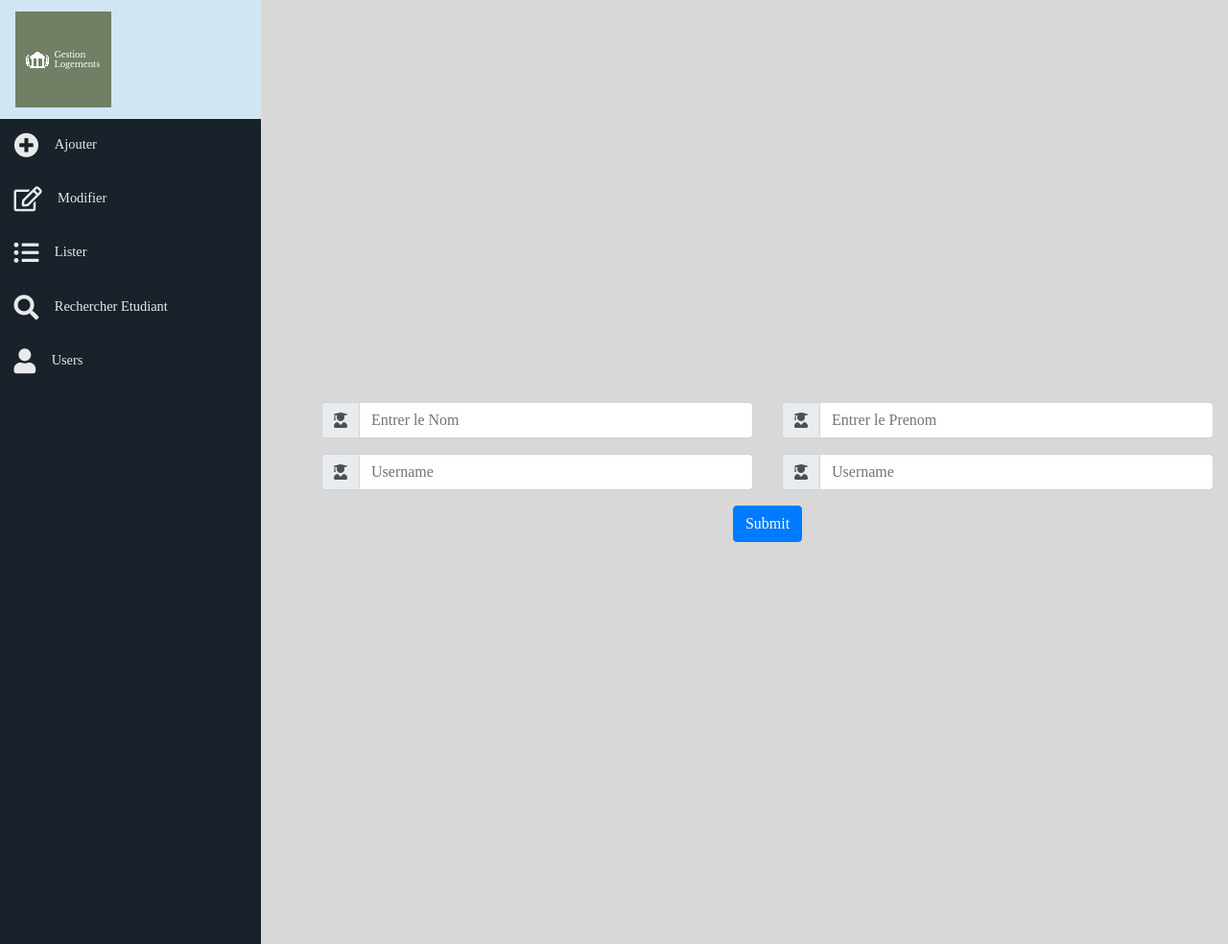
After one commit to ibou05003/GestionBourseEtudiants, a PHP site: page /pages/ajoutEtudiant.php in a window 1280 px wide. The commit adds this page. Shown: the whole page at 96% size. Run offline with PHP 8.4, Linux system fonts and the light colour scheme; the visitor is signed in with stand-in values (Sample User, id 1); some libraries are stand-ins or nearby versions.

Commit message:
realisation formulaires

```diff
--- /dev/null
+++ b/css/styleMenu.css
@@ -0,0 +1,161 @@
+.nav-side-menu {
+    overflow: auto;
+    font-family: verdana;
+    font-size: 12px;
+    font-weight: 200;
+    background-color: #2e353d;
+    top: 0px;
+    width: 300px;
+    height: 100%;
+    color: #e1ffff;
+}
+
+.nav-side-menu .brand {
+    background-color: #23282e;
+    line-height: 50px;
+    display: block;
+    text-align: center;
+    font-size: 14px;
+}
+
+.nav-side-menu .toggle-btn {
+    display: none;
+}
+
+.nav-side-menu ul,
+.nav-side-menu li {
+    list-style: none;
+    padding: 0px;
+    margin: 0px;
+    line-height: 35px;
+    cursor: pointer;
+    /*
+      .collapsed{
+         .arrow:before{
+                   font-family: FontAwesome;
+                   content: "\f053";
+                   display: inline-block;
+                   padding-left:10px;
+                   padding-right: 10px;
+                   vertical-align: middle;
+                   float:right;
+              }
+       }
+  */
+}
+
+.nav-side-menu ul :not(collapsed) .arrow:before,
+.nav-side-menu li :not(collapsed) .arrow:before {
+    font-family: FontAwesome;
+    content: "\f078";
+    display: inline-block;
+    padding-left: 10px;
+    padding-right: 10px;
+    vertical-align: middle;
+    float: right;
+}
+
+.nav-side-menu ul .active,
+.nav-side-menu li .active {
+    border-left: 3px solid #d19b3d;
+    background-color: #4f5b69;
+}
+
+.nav-side-menu ul .sub-menu li.active,
+.nav-side-menu li .sub-menu li.active {
+    color: #d19b3d;
+}
+
+.nav-side-menu ul .sub-menu li.active a,
+.nav-side-menu li .sub-menu li.active a {
+    color: #d19b3d;
+}
+
+.nav-side-menu ul .sub-menu li,
+.nav-side-menu li .sub-menu li {
+    background-color: #181c20;
+    border: none;
+    line-height: 28px;
+    border-bottom: 1px solid #23282e;
+    margin-left: 0px;
+}
+
+.nav-side-menu ul .sub-menu li:hover,
+.nav-side-menu li .sub-menu li:hover {
+    background-color: #020203;
+}
+
+.nav-side-menu ul .sub-menu li:before,
+.nav-side-menu li .sub-menu li:before {
+    font-family: FontAwesome;
+    content: "\f105";
+    display: inline-block;
+    padding-left: 10px;
+    padding-right: 10px;
+    vertical-align: middle;
+}
+
+.nav-side-menu li {
+    padding-left: 0px;
+    border-left: 3px solid #2e353d;
+    border-bottom: 1px solid #23282e;
+}
+
+.nav-side-menu li a {
+    text-decoration: none;
+    color: #e1ffff;
+}
+
+.nav-side-menu li a i {
+    padding-left: 10px;
+    width: 20px;
+    padding-right: 20px;
+}
+
+.nav-side-menu li:hover {
+    border-left: 3px solid #d19b3d;
+    background-color: #4f5b69;
+    -webkit-transition: all 1s ease;
+    -moz-transition: all 1s ease;
+    -o-transition: all 1s ease;
+    -ms-transition: all 1s ease;
+    transition: all 1s ease;
+}
+
+@media (max-width: 767px) {
+    .nav-side-menu {
+        position: relative;
+        width: 100%;
+        margin-bottom: 10px;
+    }
+    .nav-side-menu .toggle-btn {
+        display: block;
+        cursor: pointer;
+        position: absolute;
+        right: 10px;
+        top: 10px;
+        z-index: 10 !important;
+        padding: 3px;
+        background-color: #ffffff;
+        color: #000;
+        width: 40px;
+        text-align: center;
+    }
+    .brand {
+        text-align: left !important;
+        font-size: 22px;
+        padding-left: 20px;
+        line-height: 50px !important;
+    }
+}
+
+@media (min-width: 767px) {
+    .nav-side-menu .menu-list .menu-content {
+        display: block;
+    }
+}
+
+body {
+    margin: 0px;
+    padding: 0px;
+}
--- /dev/null
+++ b/pages/ajoutEtudiant.php
@@ -0,0 +1,60 @@
+<?php
+if (empty($_SESSION)) {
+    session_start();
+    if (!isset($_SESSION['profil'])) {
+        header("location:../index.php");
+    }
+} else {
+    session_destroy();
+}
+?>
+<!DOCTYPE html>
+<html lang="fr">
+<head>
+    <meta charset="UTF-8">
+    <meta name="viewport" content="width=device-width, initial-scale=1.0">
+    <meta http-equiv="X-UA-Compatible" content="ie=edge">
+    <link rel="stylesheet" href="https://use.fontawesome.com/releases/v5.8.2/css/all.css" integrity="sha384-oS3vJWv+0UjzBfQzYUhtDYW+Pj2yciDJxpsK1OYPAYjqT085Qq/1cq5FLXAZQ7Ay" crossorigin="anonymous">
+    <link href="https://fonts.googleapis.com/css?family=Courgette" rel="stylesheet">
+    <link rel="stylesheet" href="https://stackpath.bootstrapcdn.com/bootstrap/4.3.1/css/bootstrap.min.css" integrity="sha384-ggOyR0iXCbMQv3Xipma34MD+dH/1fQ784/j6cY/iJTQUOhcWr7x9JvoRxT2MZw1T" crossorigin="anonymous">
+    <link rel="stylesheet" href="../css/styleMenu.css">
+      <link rel="stylesheet" href="../css/styleAcceuil.css">
+    <title>Acceuil</title>
+</head>
+<body>
+    <?php include_once 'header.php'?>
+    <div class="container-fluid marge text-center">
+    <form action="" method="POST">
+        <div class="row">
+            <div class="input-group mb-3 col-12 col-md-6">
+                <div class="input-group-prepend">
+                    <span class="input-group-text" id="basic-addon1"><i class="fas fa-user-graduate"></i></span>
+                </div>
+                <input type="text" class="form-control" placeholder="Entrer le Nom">
+            </div>
+            <div class="input-group mb-3 col-12 col-md-6">
+                <div class="input-group-prepend">
+                    <span class="input-group-text" id="basic-addon1"><i class="fas fa-user-graduate"></i></span>
+                </div>
+                <input type="text" class="form-control" placeholder="Entrer le Prenom">
+            </div>
+        </div>
+        <div class="row">
+            <div class="input-group mb-3 col-12 col-md-6">
+                <div class="input-group-prepend">
+                    <span class="input-group-text" id="basic-addon1"><i class="fas fa-user-graduate"></i></span>
+                </div>
+                <input type="text" class="form-control" placeholder="Username" aria-label="Username" aria-describedby="basic-addon1">
+            </div>
+            <div class="input-group mb-3 col-12 col-md-6">
+                <div class="input-group-prepend">
+                    <span class="input-group-text" id="basic-addon1"><i class="fas fa-user-graduate"></i></span>
+                </div>
+                <input type="text" class="form-control" placeholder="Username" aria-label="Username" aria-describedby="basic-addon1">
+            </div>
+        </div>
+        <button type="submit" name="ajouter" class="btn btn-primary">Submit</button>
+    </form>
+    </div>
+</body>
+</html>
--- /dev/null
+++ b/pages/header.php
@@ -0,0 +1,83 @@
+<section class="app">
+  <aside class="sidebar">
+         <header>
+           <a href="acceuil.php"><img src="../img/logo.png" alt="logo"></a>
+      </header>
+    <nav class="sidebar-nav">
+
+      <ul>
+        <li>
+          <a href="#"><i class="fas fa-plus-circle"></i> <span>Ajouter</span></a>
+          <ul class="nav-flyout">
+            <li>
+              <a href="ajoutEtudiant.php"><i class="fas fa-user-graduate"></i>Etudiant</a>
+            </li>
+            <li>
+              <a href="ajoutApprenant.php"><i class="fas fa-bed"></i>Chambre</a>
+            </li>
+            <li>
+              <a href="ajoutApprenant.php"><i class="far fa-building"></i>Batiment</a>
+            </li>
+          </ul>
+        </li>
+        <li>
+          <a href="#"><i class="far fa-edit"></i> <span>Modifier</span></a>
+          <ul class="nav-flyout">
+          <li>
+              <a href="ajoutPromo.php"><i class="fas fa-user-graduate"></i>Etudiant</a>
+            </li>
+            <li>
+              <a href="ajoutApprenant.php"><i class="fas fa-bed"></i>Chambre</a>
+            </li>
+            <li>
+              <a href="ajoutApprenant.php"><i class="far fa-building"></i>Batiment</a>
+            </li>
+          </ul>
+        </li>
+        <li>
+          <a href="#"><i class="fas fa-list-ul"></i> <span>Lister</span></a>
+          <ul class="nav-flyout">
+          <li>
+              <a href="ajoutPromo.php"><i class="fas fa-user-graduate"></i>Etudiant</a>
+            </li>
+            <li>
+              <a href="ajoutApprenant.php"><i class="fas fa-bed"></i>Chambre</a>
+            </li>
+            <li>
+              <a href="ajoutApprenant.php"><i class="far fa-building"></i>Batiment</a>
+            </li>
+          </ul>
+        </li>
+
+        <li>
+          <a href="exclusion.php"><i class="fas fa-search"></i> <span class="">Rechercher Etudiant</span></a>
+        </li>
+        <?php
+        if($_SESSION['profil']=="Administrateur"){?>
+          <li>
+          <a href="#"><i class="fas fa-user"></i> <span>Users</span></a>
+          <ul class="nav-flyout">
+            <li>
+              <a href="ajoutUser.php"><i class="fas fa-user-plus"></i>Ajouter</a>
+            </li>
+            <li>
+              <a href="listeUser.php"><i class="fas fa-list-ul"></i>Lister</a>
+            </li>
+            <li>
+              <a href="logout.php"><i class="fas fa-sign-out-alt"></i>Deconnexion</a>
+            </li>
+          </ul>
+        </li>
+        <?php
+        }
+        else{ ?>
+          <li>
+              <a href="logout.php"><i class="fas fa-sign-out-alt"></i>Deconnexion</a>
+            </li><?php
+        }
+        ?>
+
+      </ul>
+    </nav>
+  </aside>
+</section>
```
Also changed, not shown: class/Autoloader.class.php (+13 -8 lines), class/RequetesBat.class.php (+6 -6 lines), class/RequetesEtudiant.class.php (+5 -11 lines), class/User.class.php (added, +166 -0 lines), class/test.php (+11 -4 lines), index.php (+15 -22 lines), pages/acceuil.php (added, +37 -0 lines), pages/logout.php (added, +12 -0 lines), img/logo.png (added).
